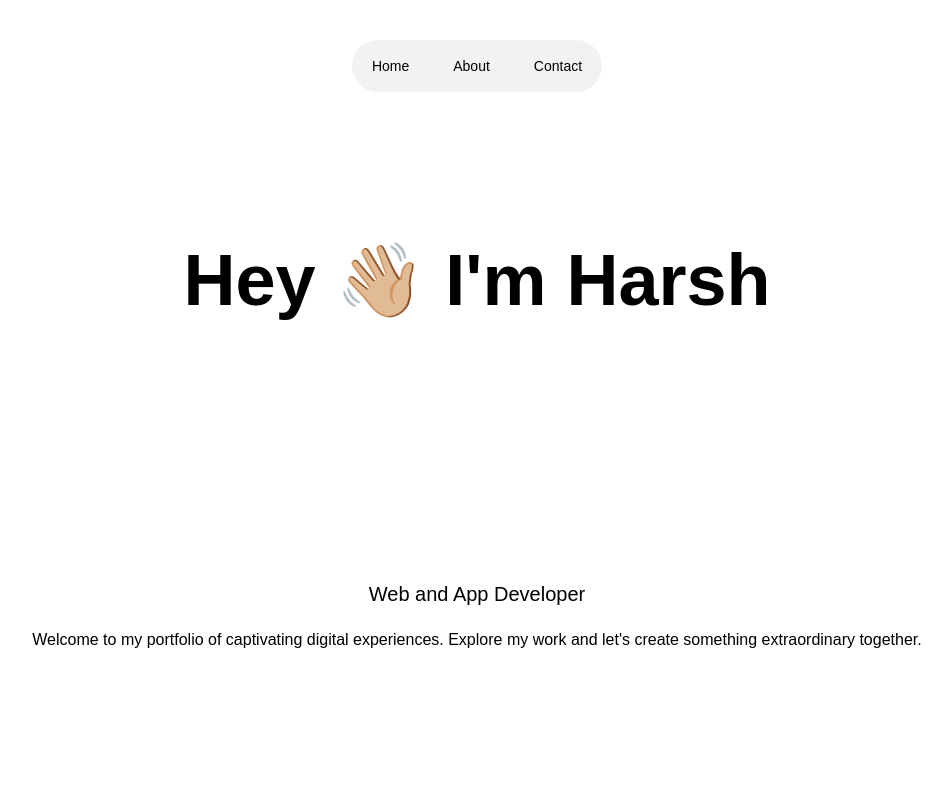
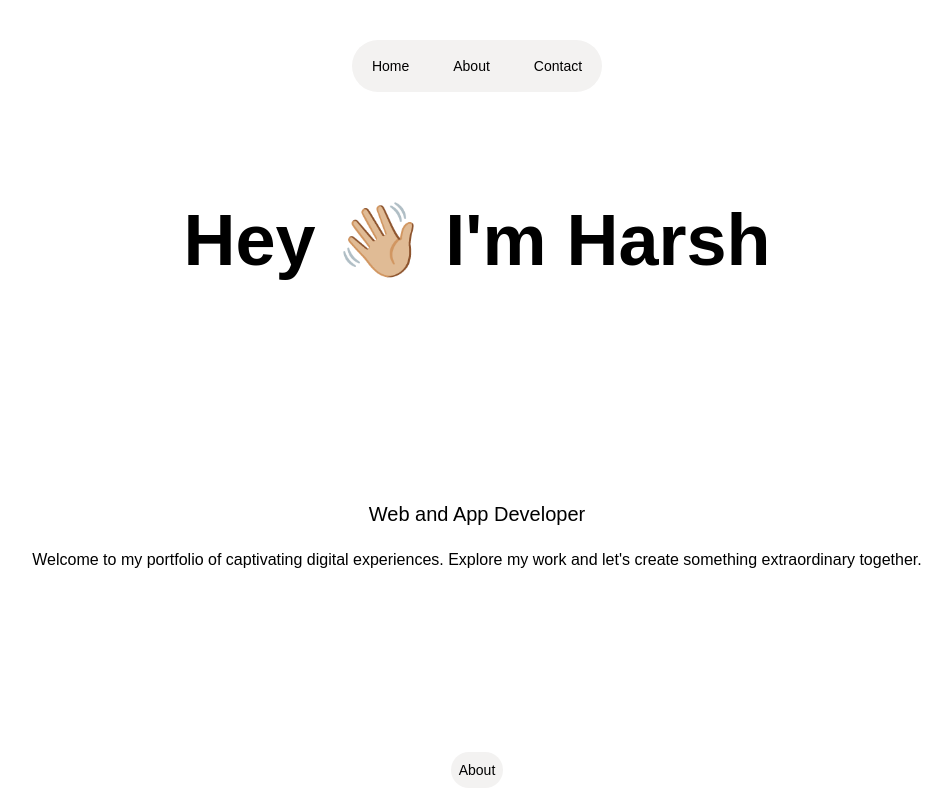
Before and after one commit to Harshrj1502/Portfoliio-modern, a React (Vite) app: page /about in a window 1280 px wide. Shown: the top 800 px of the page, without its empty margins (163-1115 px from the left). Built offline with nearby package versions, Linux system fonts and the light colour scheme.

Commit message:
files added

```diff
--- a/pages/About.jsx
+++ b/pages/About.jsx
@@ -12,10 +12,10 @@ const About = () => {
         <Navbar />
         <div className=" flex flex-col gap-5 text-center  ">
           <div className="flex flex-col gap-5  ">
-            <p className="text-7xl font-bold h-[70vh] justify-center items-center flex animate__animated animate__fadeInUp animate__slow  ">
+            <p className="text-7xl font-bold h-[60vh] justify-center items-center flex animate__animated animate__fadeInUp animate__slow  ">
               Hey 👋🏼 I'm Harsh{" "}
             </p>
-            <h1 className="font-light text-xl animate__animated animate__fadeInUp animate__slow  ">Web and App Developer</h1>
+            <h1 className="font-light text-xl ">Web and App Developer</h1>
             <p className="text-base font-light  ">
               Welcome to my portfolio of captivating digital experiences.
               Explore my work and let's create something extraordinary together.
```
